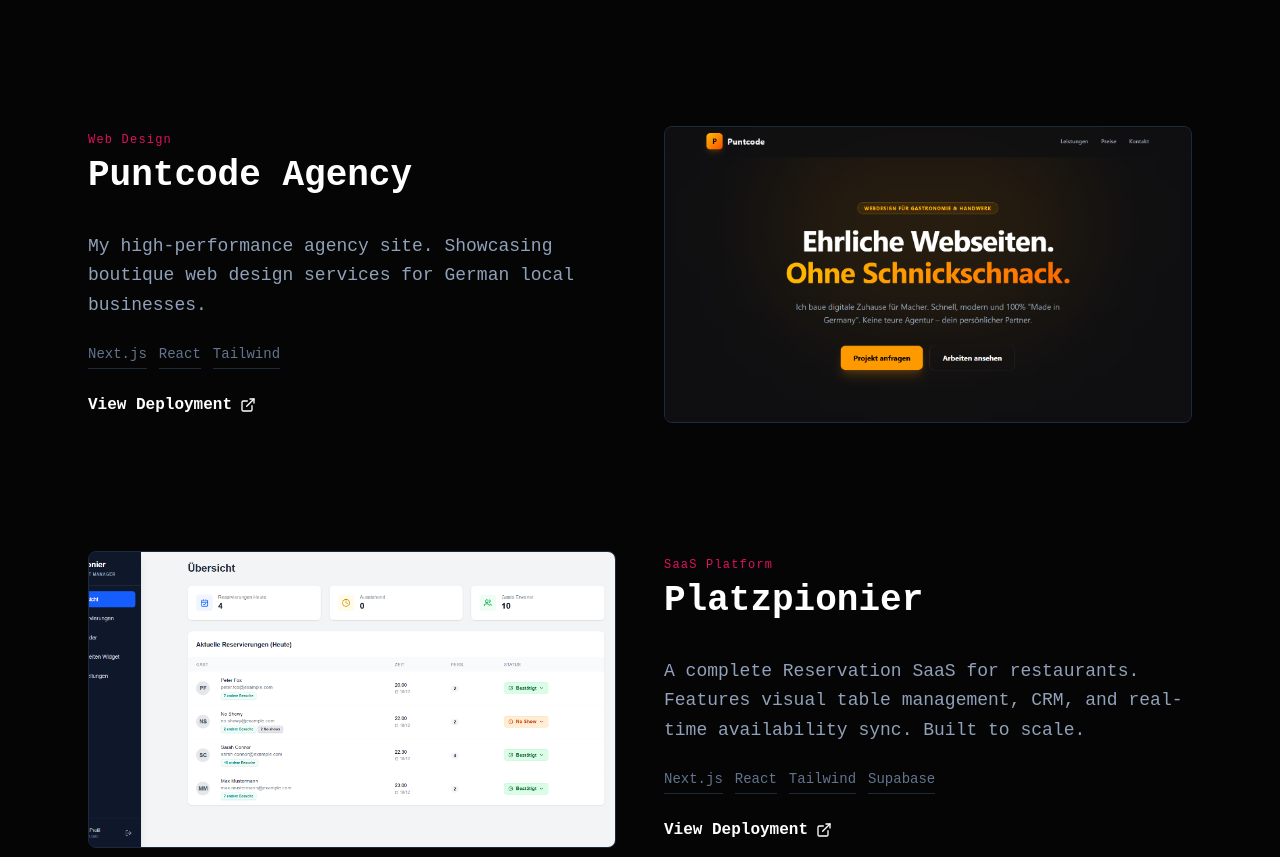
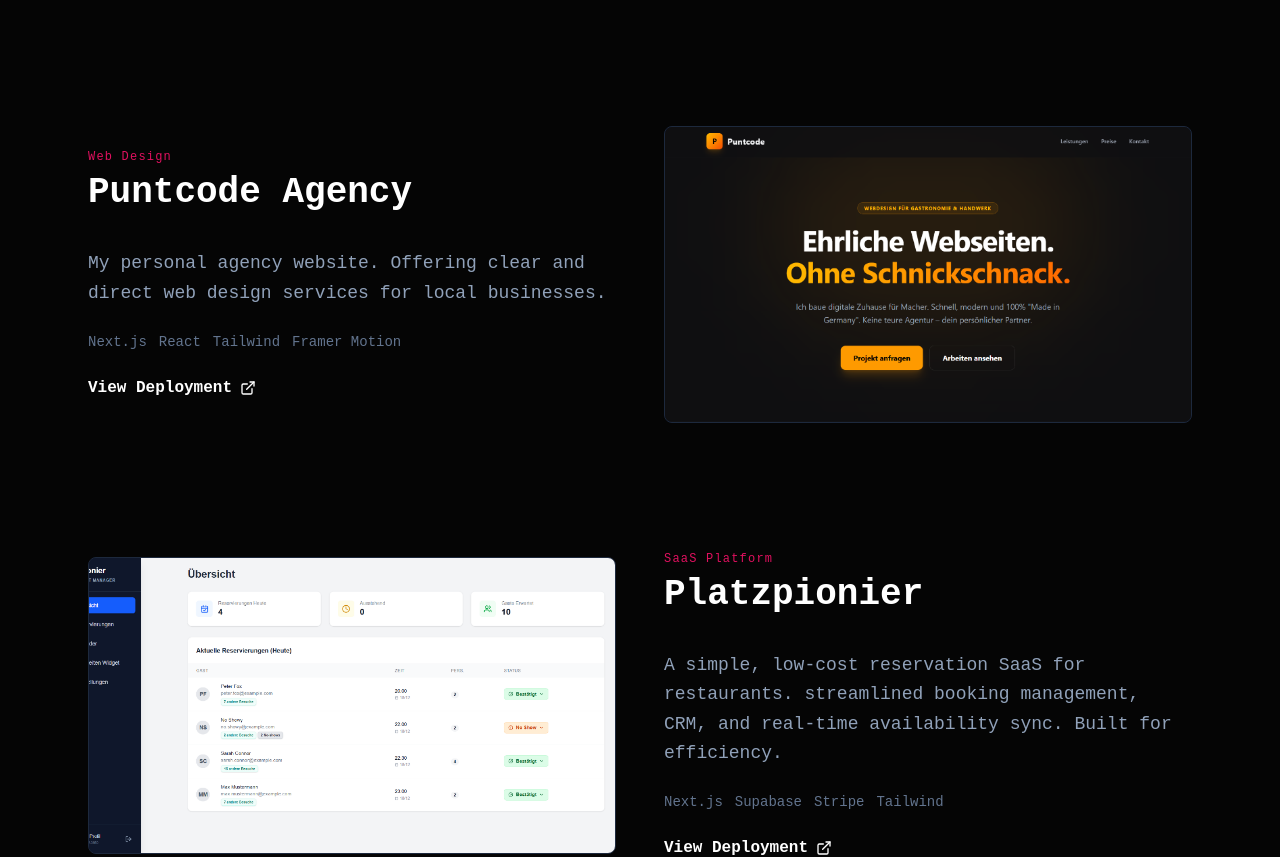
Before and after one commit to HugoOuwerkerk/portfolio, a Next.js app: page / in a window 1280 px wide. Shown: the part 3181-4038 px from the top of the page. Built offline with nearby package versions, Linux system fonts and the light colour scheme.

Commit message:
security tweaks and text optimalisation

```diff
--- a/app/page.tsx
+++ b/app/page.tsx
@@ -133,7 +133,7 @@
           <ProjectShowcase
             title="Beim Schweinswirt"
             cat="Official Website"
-            desc="The digital home of the restaurant. Designed and built to showcase the menu and atmosphere. Real-world project serving thousands of visitors."
+            desc="The digital home of the restaurant. Designed and built to showcase the menu and atmosphere. Already served 1000+ visitors."
             stack={['Next.js', 'React', 'Tailwind']}
             link="https://www.schweinswirt-uelsen.de"
             color="#E0115F"
@@ -144,23 +144,25 @@
           <ProjectShowcase
             title="Puntcode Agency"
             cat="Web Design"
-            desc="My high-performance agency site. Showcasing boutique web design services for German local businesses."
-            stack={['Next.js', 'React', 'Tailwind']}
+            desc="My personal agency website. Offering clear and direct web design services for local businesses."
+            stack={['Next.js', 'React', 'Tailwind', 'Framer Motion']}
             link="https://puntcode.de"
             color="#F59E0B"
             align="right"
             image="/puntcode.png"
+            maskLink={true}
           />
 
           <ProjectShowcase
             title="Platzpionier"
             cat="SaaS Platform"
-            desc="A complete Reservation SaaS for restaurants. Features visual table management, CRM, and real-time availability sync. Built to scale."
-            stack={['Next.js', 'React', 'Tailwind', 'Supabase']}
+            desc="A simple, low-cost reservation SaaS for restaurants. streamlined booking management, CRM, and real-time availability sync. Built for efficiency."
+            stack={['Next.js', 'Supabase', 'Stripe', 'Tailwind']}
             link="https://app.platzpionier.com"
             color="#3b82f6"
             align="left"
             image="/platzpionier.png"
+            maskLink={true}
           />
 
           <ProjectShowcase
@@ -271,7 +273,7 @@
   )
 }
 
-function ProjectShowcase({ title, cat, desc, stack, link, color, align, image, linkLabel = "View Deployment" }: any) {
+function ProjectShowcase({ title, cat, desc, stack, link, color, align, image, linkLabel = "View Deployment", maskLink = false }: any) {
   return (
     <motion.div
       initial={{ opacity: 0, y: 50 }}
@@ -308,13 +310,22 @@
 
         <div className="flex flex-wrap gap-3">
           {stack.map((t: string) => (
-            <span key={t} className="font-mono text-sm text-slate-500 border-b border-slate-800 pb-1">{t}</span>
+            <span key={t} className="font-mono text-sm text-slate-500">{t}</span>
           ))}
         </div>
 
-        <a href={link} target="_blank" className="inline-flex items-center gap-2 text-white hover:text-[#E0115F] transition-colors font-bold group">
-          {linkLabel} <ExternalLink size={16} className="group-hover:-translate-y-1 group-hover:translate-x-1 transition-transform" />
-        </a>
+        {maskLink ? (
+          <div
+            onClick={() => window.open(link, '_blank')}
+            className="inline-flex items-center gap-2 text-white hover:text-[#E0115F] transition-colors font-bold group cursor-pointer"
+          >
+            {linkLabel} <ExternalLink size={16} className="group-hover:-translate-y-1 group-hover:translate-x-1 transition-transform" />
+          </div>
+        ) : (
+          <a href={link} target="_blank" className="inline-flex items-center gap-2 text-white hover:text-[#E0115F] transition-colors font-bold group">
+            {linkLabel} <ExternalLink size={16} className="group-hover:-translate-y-1 group-hover:translate-x-1 transition-transform" />
+          </a>
+        )}
       </div>
     </motion.div>
   )
```
